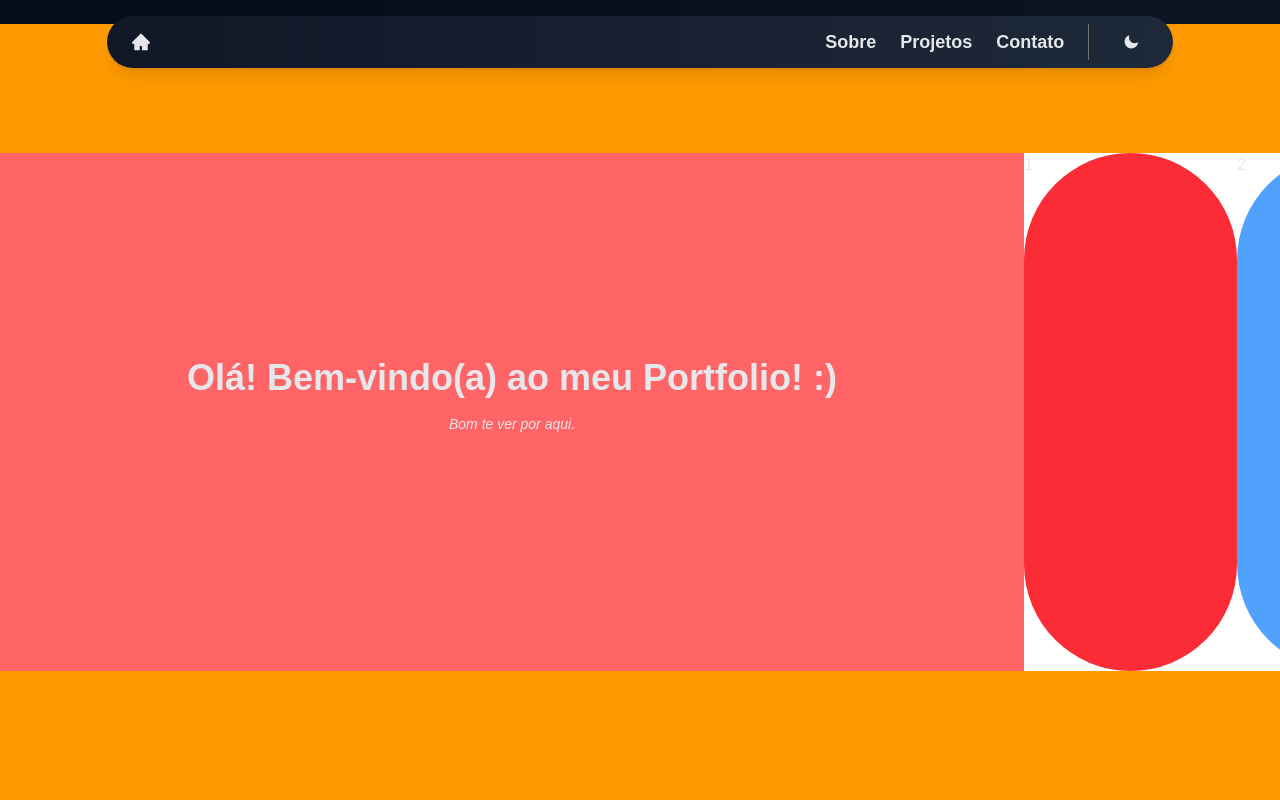
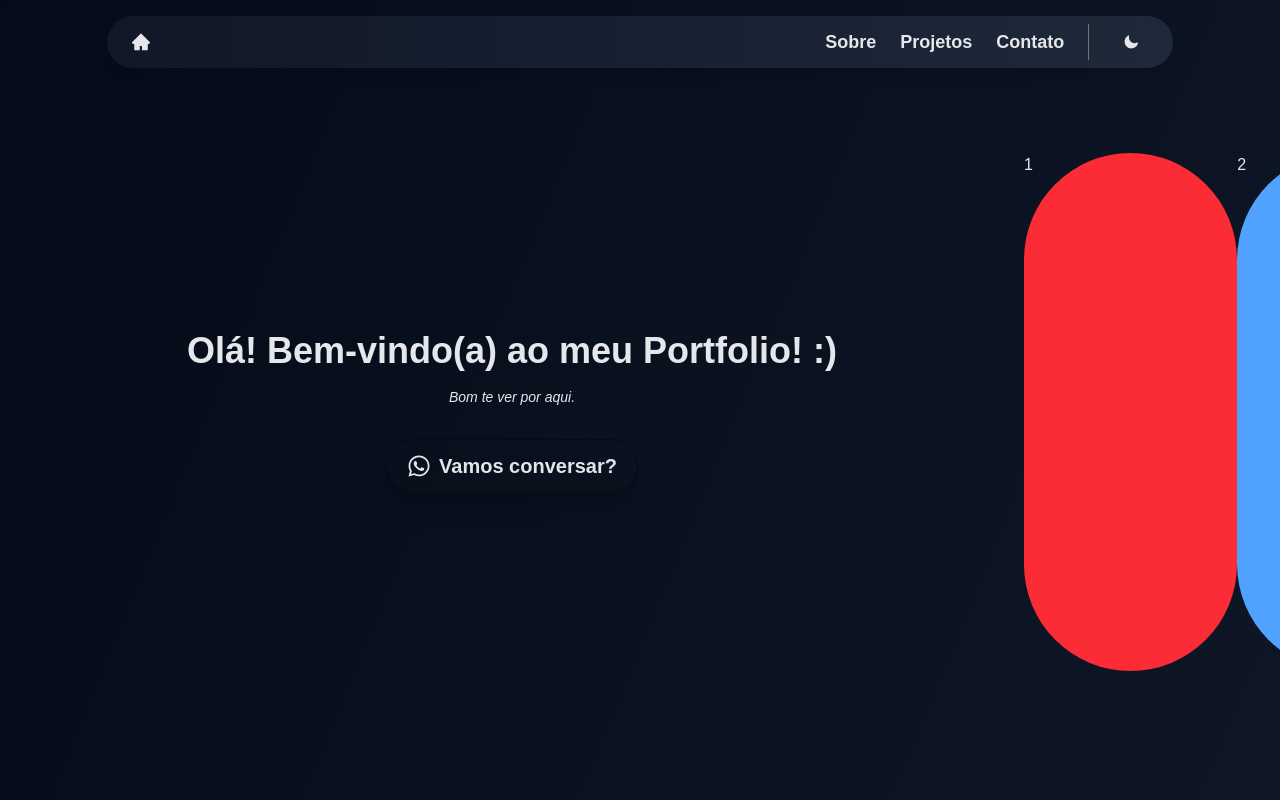
Before and after one commit to FreddySnzz/portfolio-freddy-snzz, a Next.js app: page / in a window 1280 px wide. Shown: the top 800 px of the page. Built offline with nearby package versions, Linux system fonts and the light colour scheme.

Commit message:
fix: adjusts in button whatsapp

```diff
--- a/src/components/Button.tsx
+++ b/src/components/Button.tsx
@@ -1,4 +1,4 @@
-import { FaChevronDown, FaChevronRight } from "react-icons/fa";
+import { FaChevronDown, FaChevronRight, FaWhatsapp } from "react-icons/fa";
 import { Button } from "./ui/button";
 
 interface ButtonProps extends React.ButtonHTMLAttributes<HTMLButtonElement> {
@@ -33,3 +33,26 @@ export function ButtonOverflowRight({ className, section }: ButtonProps) {
     </div>
   );
 };
+
+export function ButtonWhatsapp() {
+  return (
+    <div className="items-center justify-center">
+      <a
+        href="https://wa.me/5586994147549?text=Olá, Fredson! Podemos agendar uma reunião?"
+        target="_blank"
+        rel="noopener noreferrer"
+      >
+        <button
+          className={`flex rounded-4xl bg-transparent hover:bg-green-600 hover:text-white transition-colors duration-500 ease-in-out
+            border border-foreground gap-2 justify-center items-center cursor-pointer px-5 py-3
+            animate-gradient-x shadow-xl`}
+        >
+          <FaWhatsapp className="text-2xl" />
+          <span className="font-bold text-xl animate-pulse hover:animate-none">
+            Vamos conversar?
+          </span>
+        </button>
+      </a>
+    </div>
+  );
+};
--- a/src/components/layout/ApresentationContainer.tsx
+++ b/src/components/layout/ApresentationContainer.tsx
@@ -1,5 +1,5 @@
 import { useDragScroll } from "@/data/hook/useDragScroll";
-import { ButtonOverflowRight } from "../Button";
+import { ButtonOverflowRight, ButtonWhatsapp } from "../Button";
 
 export default function ApresentationContainer() {
   const scrollRef = useDragScroll<HTMLDivElement>()
@@ -8,16 +8,17 @@ export default function ApresentationContainer() {
 
   return (
     <section id="home" className="flex flex-col h-screen w-full scroll-hidden">
-      <div className="md:flex grow items-center justify-center mt-6 group scroll-hidden bg-amber-500 ">
-        <div className="flex flex-col items-center justify-center h-1/2 md:h-2/3 w-full transition-all duration-500 md:group-hover:w-3/4 bg-red-400 ">
+      <div className="md:flex grow items-center justify-center mt-6 group scroll-hidden ">
+        <div className="flex flex-col items-center justify-center h-1/2 md:h-2/3 w-full transition-all duration-500 md:group-hover:w-3/4 ">
           <h1 className="text-4xl text-center font-bold mb-4">
             Olá! Bem-vindo(a) ao meu Portfolio! :)
           </h1>
-          <p className="text-sm mb-8 text-center italic animate-pulse">
+          <p className="text-sm mb-8 text-center italic">
             Bom te ver por aqui.
           </p>
+          <ButtonWhatsapp />
         </div>
-        <div className="flex flex-col grow h-1/2 md:h-2/3 md:w-1/4 hover:w-full transition-all duration-500 scroll-hidden bg-white">
+        <div className="flex flex-col grow h-1/2 md:h-2/3 md:w-1/4 hover:w-full transition-all duration-500 scroll-hidden">
           <div
             ref={scrollRef}
             className="h-full overflow-x-auto scroll-hidden scroll-smooth-touch whitespace-nowrap select-none"
--- a/src/styles/globals.css
+++ b/src/styles/globals.css
@@ -127,6 +127,7 @@ body {
   }
 }
 
+/*Gradiente*/
 @keyframes gradient-x {
   0%, 100% {
     background-position: 0% 50%;
```
